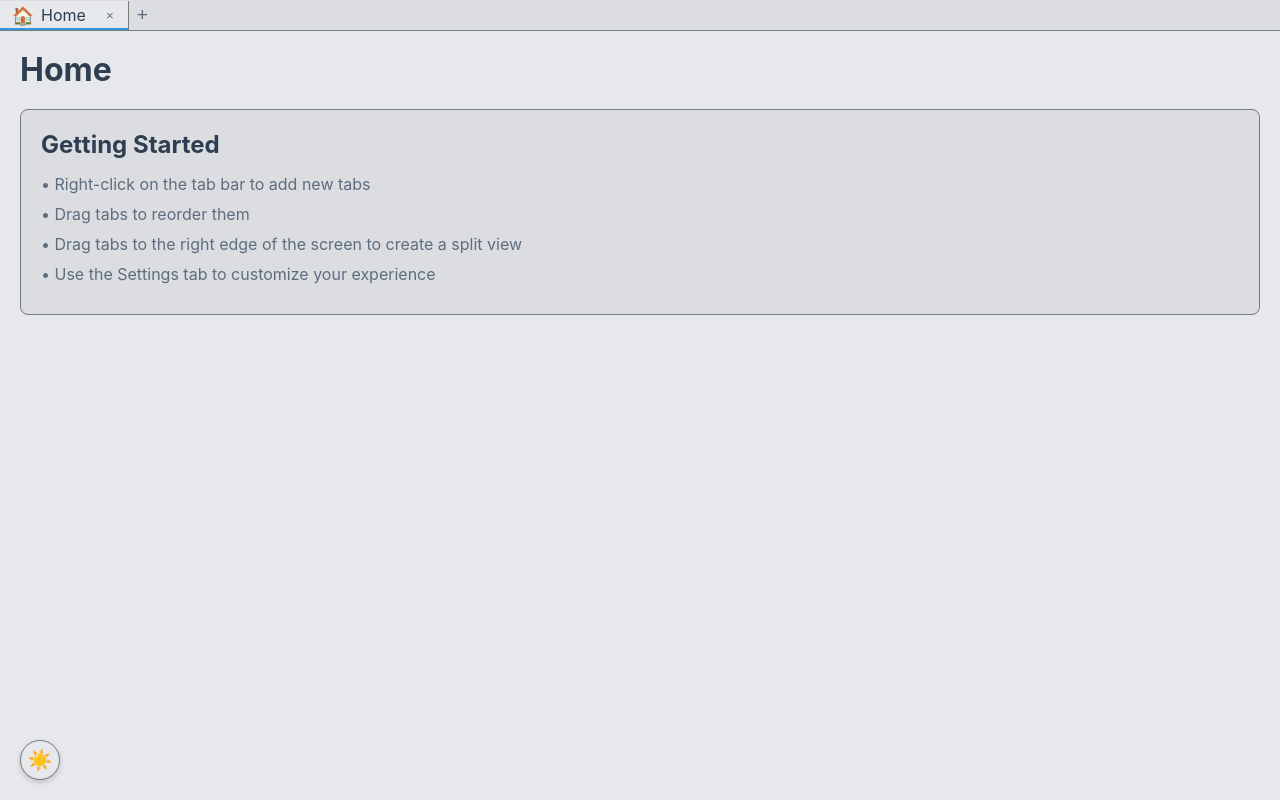
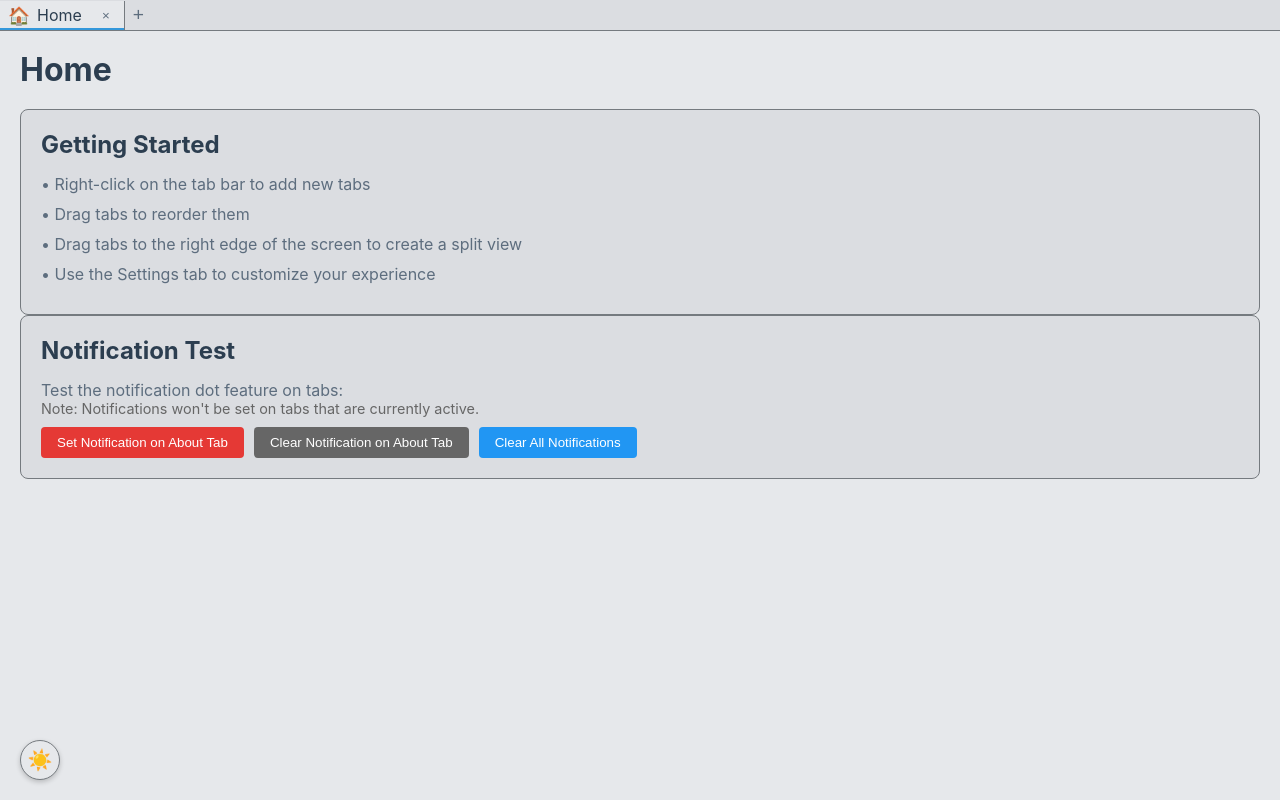
Before and after one commit to t-rugg/Simple-Tab-Framework, a Next.js app: page /play in a window 1280 px wide. Built offline with nearby package versions, Linux system fonts and the light colour scheme.

Commit message:
tab notifications

```diff
--- a/src/components/tabManager.tsx
+++ b/src/components/tabManager.tsx
@@ -36,6 +36,7 @@ interface StoredState {
       id: string;
       type: TabType;
       props: any;
+      hasNotification?: boolean;
     }>;
     activeTabId: string;
   }>;
@@ -113,6 +114,7 @@ const loadStoredState = (): { tabGroups: TabGroup[]; nextTabId: number } => {
               id: tab.id,
               tabComponent: HomeTab,
               props: { ...tab.props, type: 'home' },
+              hasNotification: tab.hasNotification,
             };
           }
           // Use the factory to reconstruct props, passing all saved props
@@ -126,6 +128,7 @@ const loadStoredState = (): { tabGroups: TabGroup[]; nextTabId: number } => {
             id: tab.id,
             tabComponent,
             props,
+            hasNotification: tab.hasNotification,
           };
         }),
         activeTabId: group.activeTabId,
@@ -165,6 +168,7 @@ export const TabManager: React.FC<{ onReady?: () => void }> = ({ onReady }) => {
   const [maxTabWidth, setMaxTabWidth] = useState(16);
   const [ribbonWidth, setRibbonWidth] = useState(4);
   const isDragging = useRef(false);
+  const tabGroupsRef = useRef(tabGroups);
   const { t, i18n } = useTranslation();
 
   // Load stored state after mount to prevent hydration mismatches
@@ -252,6 +256,7 @@ export const TabManager: React.FC<{ onReady?: () => void }> = ({ onReady }) => {
         id: tab.id,
         type: tab.tabComponent.getType(),
         props: tab.props,
+        hasNotification: tab.hasNotification,
       })),
       activeTabId: group.activeTabId,
     }));
@@ -440,6 +445,71 @@ export const TabManager: React.FC<{ onReady?: () => void }> = ({ onReady }) => {
       callbacks.ribbonWidth = ribbonWidth;
     }
 
+    if (requiredCallbacks.includes('setTabNotification')) {
+      callbacks.setTabNotification = setTabNotification;
+    }
+
+    if (requiredCallbacks.includes('clearAllNotifications')) {
+      callbacks.clearAllNotifications = clearAllNotifications;
+    }
+
+    if (requiredCallbacks.includes('setNotificationByType')) {
+      callbacks.setNotificationByType = (tabType: string, hasNotification: boolean): boolean => {
+        // Check current state synchronously first using ref
+        const currentGroups = tabGroupsRef.current;
+
+        let isActive = false;
+        let found = false;
+        let foundTabId = '';
+
+        // Check if the tab is currently active
+        for (const group of currentGroups) {
+          const tabIndex = group.tabs.findIndex(tab =>
+            tab.tabComponent.getType() === tabType
+          );
+          if (tabIndex !== -1) {
+            found = true;
+            foundTabId = group.tabs[tabIndex].id;
+            if (hasNotification && group.activeTabId === foundTabId) {
+              isActive = true;
+              break;
+            }
+          }
+        }
+
+        if (!found) {
+          console.warn(`Tab of type ${tabType} not found`);
+          return false;
+        }
+
+        if (isActive) {
+          return false;
+        }
+
+        // If we get here, the tab exists and is not active, so we can set the notification
+        setTabGroups(prev => {
+          const newGroups = [...prev];
+
+          for (const group of newGroups) {
+            const tabIndex = group.tabs.findIndex(tab =>
+              tab.tabComponent.getType() === tabType
+            );
+            if (tabIndex !== -1) {
+              group.tabs[tabIndex] = {
+                ...group.tabs[tabIndex],
+                hasNotification,
+              };
+              break;
+            }
+          }
+
+          return newGroups;
+        });
+
+        return true;
+      };
+    }
+
     return callbacks;
   };
 
@@ -567,10 +637,12 @@ export const TabManager: React.FC<{ onReady?: () => void }> = ({ onReady }) => {
       newGroups[groupIndex] = {
         ...group,
         tabs: [...group.tabs, newTabInstance],
-        activeTabId: newId,
       };
       return newGroups;
     });
+
+    // Set the new tab as active (this will also clear any notification)
+    setTabActive(group.id, newId);
     setNextTabId(nextTabId + 1);
   };
 
@@ -628,8 +700,20 @@ export const TabManager: React.FC<{ onReady?: () => void }> = ({ onReady }) => {
         newGroups[groupIndex] = {
           ...group,
           tabs: newTabs,
-          activeTabId: newActiveTabId,
         };
+
+        // Set the new active tab (this will also clear any notification)
+        if (newActiveTabId) {
+          newGroups[groupIndex].activeTabId = newActiveTabId;
+          const newActiveTabIndex = newTabs.findIndex(tab => tab.id === newActiveTabId);
+          if (newActiveTabIndex !== -1) {
+            newGroups[groupIndex].tabs[newActiveTabIndex] = {
+              ...newGroups[groupIndex].tabs[newActiveTabIndex],
+              hasNotification: false,
+            };
+          }
+        }
+
         return newGroups;
       });
       setRemovingTabId(null);
@@ -712,15 +796,18 @@ export const TabManager: React.FC<{ onReady?: () => void }> = ({ onReady }) => {
     targetGroup.tabs = [...targetGroup.tabs];
     targetGroup.activeTabId = movedTab.id;
 
-    // Update active tab in source group to be the tab to the left (or right if no left tab)
-    if (sourceGroup.tabs.length > 0) {
-      const newActiveIndex = dragIndex > 0 ? Math.min(dragIndex - 1, sourceGroup.tabs.length - 1) : 0;
-      sourceGroup.activeTabId = sourceGroup.tabs[newActiveIndex].id;
-    }
-
     newGroups[sourceGroupIndex] = sourceGroup;
     newGroups[targetGroupIndex] = targetGroup;
     setTabGroups(newGroups);
+
+    // Set the moved tab as active in the target group (this will clear any notification)
+    setTabActive(targetGroupId, movedTab.id);
+
+    // Set the new active tab in the source group (this will clear any notification)
+    if (sourceGroup.tabs.length > 0) {
+      const newActiveIndex = dragIndex > 0 ? Math.min(dragIndex - 1, sourceGroup.tabs.length - 1) : 0;
+      setTabActive(sourceGroupId, sourceGroup.tabs[newActiveIndex].id);
+    }
 
     // If source group is now empty, remove it and ensure remaining group has ID "1"
     if (sourceGroup.tabs.length === 0) {
@@ -758,25 +845,37 @@ export const TabManager: React.FC<{ onReady?: () => void }> = ({ onReady }) => {
       const newGroup: TabGroup = {
         id: groupId === '1' ? '2' : '1', // Use 2 if source is 1, otherwise use 1
         tabs: [tab],
-        activeTabId: tab.id,
+        activeTabId: tab.id, // Default to the moved tab
       };
 
       // Remove the tab from the original group
       const updatedSourceGroup = {
         ...sourceGroup,
         tabs: sourceGroup.tabs.filter(t => t.id !== tabId),
-        activeTabId: sourceGroup.tabs[0]?.id || '1',
+        activeTabId: sourceGroup.tabs[0]?.id || '1', // Default to first remaining tab
       };
 
       // If the source group is now empty, remove it
       if (updatedSourceGroup.tabs.length === 0) {
-        return [...prev.filter(g => g.id !== groupId), newGroup];
+        const newGroups = [...prev.filter(g => g.id !== groupId), newGroup];
+        // Set the moved tab as active in the new group
+        setTimeout(() => setTabActive(newGroup.id, tab.id), 0);
+        return newGroups;
       }
 
       // Otherwise, update the source group and add the new group
       const newGroups = [...prev];
       newGroups[sourceGroupIndex] = updatedSourceGroup;
       newGroups.push(newGroup);
+
+      // Set the moved tab as active in the new group
+      setTimeout(() => setTabActive(newGroup.id, tab.id), 0);
+
+      // Set the first remaining tab as active in the source group
+      if (updatedSourceGroup.tabs.length > 0) {
+        setTimeout(() => setTabActive(groupId, updatedSourceGroup.tabs[0].id), 0);
+      }
+
       return newGroups;
     });
   };
@@ -834,8 +933,102 @@ export const TabManager: React.FC<{ onReady?: () => void }> = ({ onReady }) => {
     setViewRatio(1);
   };
 
+  // Utility function to set notification on a specific tab
+  const setTabNotification = (tabId: string, hasNotification: boolean) => {
+    // Check current state synchronously first using ref
+    const currentGroups = tabGroupsRef.current;
+
+    let isActive = false;
+    let found = false;
+
+    // Check if the tab is currently active
+    for (const group of currentGroups) {
+      const tabIndex = group.tabs.findIndex(tab => tab.id === tabId);
+      if (tabIndex !== -1) {
+        found = true;
+        if (hasNotification && group.activeTabId === tabId) {
+          isActive = true;
+          break;
+        }
+      }
+    }
+
+    if (!found) {
+      console.warn(`Tab with ID ${tabId} not found`);
+      return;
+    }
+
+    if (isActive) {
+      return;
+    }
+
+    // If we get here, the tab exists and is not active, so we can set the notification
+    setTabGroups(prev => {
+      const newGroups = [...prev];
+
+      for (const group of newGroups) {
+        const tabIndex = group.tabs.findIndex(tab => tab.id === tabId);
+        if (tabIndex !== -1) {
+          group.tabs[tabIndex] = {
+            ...group.tabs[tabIndex],
+            hasNotification,
+          };
+          break;
+        }
+      }
+
+      return newGroups;
+    });
+  };
+
+  // Utility function to clear all notifications
+  const clearAllNotifications = () => {
+    setTabGroups(prev => {
+      const newGroups = [...prev];
+      for (const group of newGroups) {
+        group.tabs = group.tabs.map(tab => ({
+          ...tab,
+          hasNotification: false,
+        }));
+      }
+      return newGroups;
+    });
+  };
+
+  // Helper function to set a tab as active and clear its notification
+  const setTabActive = (groupId: string, tabId: string) => {
+    setTabGroups(prev => {
+      const newGroups = [...prev];
+      const groupIndex = newGroups.findIndex(g => g.id === groupId);
+
+      if (groupIndex === -1) {
+        console.warn(`Group with ID ${groupId} not found`);
+        return prev;
+      }
+
+      const group = newGroups[groupIndex];
+      const tabIndex = group.tabs.findIndex(tab => tab.id === tabId);
+
+      if (tabIndex === -1) {
+        console.warn(`Tab with ID ${tabId} not found in group ${groupId}`);
+        return prev;
+      }
+
+      // Update the active tab ID
+      group.activeTabId = tabId;
+
+      // Clear notification from the newly active tab
+      group.tabs[tabIndex] = {
+        ...group.tabs[tabIndex],
+        hasNotification: false,
+      };
+
+      return newGroups;
+    });
+  };
+
   const renderTabContent = (tabInstance: TabInstance) => {
-    const { tabComponent, props } = tabInstance;
+    const { tabComponent, props, id } = tabInstance;
 
     if (!tabComponent) {
       console.error('TabInstance missing tabComponent:', tabInstance);
@@ -843,7 +1036,9 @@ export const TabManager: React.FC<{ onReady?: () => void }> = ({ onReady }) => {
     }
 
     try {
-      return tabComponent.render(props);
+      // Pass the tab ID to the component
+      const propsWithId = { ...props, tabId: id };
+      return tabComponent.render(propsWithId);
     } catch (error) {
       console.error('Error rendering tab:', error);
       return <div>Error: Failed to render tab</div>;
@@ -910,6 +1105,10 @@ export const TabManager: React.FC<{ onReady?: () => void }> = ({ onReady }) => {
     }
   }, [tabGroups]);
 
+  useEffect(() => {
+    tabGroupsRef.current = tabGroups;
+  }, [tabGroups]);
+
   return (
     <DndProvider backend={HTML5Backend}>
       <div className="tab-manager">
@@ -943,19 +1142,7 @@ export const TabManager: React.FC<{ onReady?: () => void }> = ({ onReady }) => {
                   tabs={group.tabs}
                   activeTabId={group.activeTabId}
                   onTabSelect={tabId => {
-                    setTabGroups(prev => {
-                      const newGroups = [...prev];
-                      const groupIndex = newGroups.findIndex(
-                        g => g.id === group.id
-                      );
-                      if (groupIndex !== -1) {
-                        newGroups[groupIndex] = {
-                          ...newGroups[groupIndex],
-                          activeTabId: tabId,
-                        };
-                      }
-                      return newGroups;
-                    });
+                    setTabActive(group.id, tabId);
                   }}
                   onTabClose={tabId => closeTab(group.id, tabId)}
                   onTabMove={moveTab}
--- a/src/components/tabs/homeTab.tsx
+++ b/src/components/tabs/homeTab.tsx
@@ -5,20 +5,59 @@ import { TabFactory, TabComponentProps, Tab } from '@/types/index';
 
 export class HomeTabFactory implements TabFactory {
   getRequiredCallbacks(): string[] {
-    return [];
+    return ['setTabNotification', 'clearAllNotifications', 'setNotificationByType'];
   }
 
-  createTabProps({ title }: { id: string; title: string }) {
+  createTabProps({ title, setTabNotification, clearAllNotifications, setNotificationByType }: {
+    id: string;
+    title: string;
+    setTabNotification?: (tabId: string, hasNotification: boolean) => void;
+    clearAllNotifications?: () => void;
+    setNotificationByType?: (tabType: string, hasNotification: boolean) => boolean;
+  }) {
     return {
       title,
       emoji: '🏠',
       type: 'home',
+      setTabNotification,
+      clearAllNotifications,
+      setNotificationByType,
     };
   }
 }
 
-export const HomeTab: React.FC<TabComponentProps> & Tab = () => {
+export const HomeTab: React.FC<TabComponentProps> & Tab = ({
+  setTabNotification,
+  clearAllNotifications,
+  setNotificationByType,
+  tabId
+}: TabComponentProps & {
+  setTabNotification?: (tabId: string, hasNotification: boolean) => void;
+  clearAllNotifications?: () => void;
+  setNotificationByType?: (tabType: string, hasNotification: boolean) => boolean;
+  tabId?: string;
+}) => {
   const { t } = useTranslation();
+
+  const handleSetNotification = () => {
+    // Set notification on the About tab
+    const success = setNotificationByType?.('about', true);
+
+    if (success === false) {
+      // The About tab is currently active, so notification wasn't set
+      console.log('About tab is currently active - notification not set');
+      // You could show a toast or alert here if you want user feedback
+    }
+  };
+
+  const handleClearNotification = () => {
+    // Clear notification from the About tab
+    setNotificationByType?.('about', false);
+  };
+
+  const handleClearAllNotifications = () => {
+    clearAllNotifications?.();
+  };
 
   return (
     <div className="tab-content-wrapper">
@@ -34,6 +73,56 @@ export const HomeTab: React.FC<TabComponentProps> & Tab = () => {
           <li>• {t('home.instructions.customize')}</li>
         </ul>
       </div>
+
+      {/* Notification Test Section */}
+      <div className="content-box">
+        <h2>Notification Test</h2>
+        <p>Test the notification dot feature on tabs:</p>
+        <p style={{ fontSize: '0.9em', color: '#666', marginBottom: '10px' }}>
+          Note: Notifications won't be set on tabs that are currently active.
+        </p>
+        <div style={{ display: 'flex', gap: '10px', marginTop: '10px' }}>
+          <button
+            onClick={handleSetNotification}
+            style={{
+              padding: '8px 16px',
+              backgroundColor: '#e53935',
+              color: 'white',
+              border: 'none',
+              borderRadius: '4px',
+              cursor: 'pointer'
+            }}
+          >
+            Set Notification on About Tab
+          </button>
+          <button
+            onClick={handleClearNotification}
+            style={{
+              padding: '8px 16px',
+              backgroundColor: '#666',
+              color: 'white',
+              border: 'none',
+              borderRadius: '4px',
+              cursor: 'pointer'
+            }}
+          >
+            Clear Notification on About Tab
+          </button>
+          <button
+            onClick={handleClearAllNotifications}
+            style={{
+              padding: '8px 16px',
+              backgroundColor: '#2196f3',
+              color: 'white',
+              border: 'none',
+              borderRadius: '4px',
+              cursor: 'pointer'
+            }}
+          >
+            Clear All Notifications
+          </button>
+        </div>
+      </div>
     </div>
   );
 };
--- a/src/components/ui/Tab.tsx
+++ b/src/components/ui/Tab.tsx
@@ -37,6 +37,7 @@ interface TabProps {
   isRightmost?: boolean;
   isNew?: boolean;
   ribbon?: RibbonType;
+  hasNotification?: boolean;
 }
 
 export const Tab: React.FC<TabProps> = ({
@@ -56,6 +57,7 @@ export const Tab: React.FC<TabProps> = ({
   isRemoving = false,
   isNew = false,
   ribbon = 'none',
+  hasNotification = false,
 }) => {
   const ref = useRef<HTMLDivElement>(null);
   const [] = useState(false);
@@ -271,6 +273,7 @@ export const Tab: React.FC<TabProps> = ({
         >
           ×
         </button>
+        {hasNotification && <div className="tab-notification-dot" />}
       </div>
       <TabDropdown
         isOpen={isDropdownOpen}
--- a/src/components/ui/TabBar.tsx
+++ b/src/components/ui/TabBar.tsx
@@ -76,6 +76,7 @@ export const TabBar: React.FC<TabBarProps> = ({
             isRightmost={index === tabs.length - 1}
             isNew={id === newTabId}
             ribbon={ribbon as RibbonType}
+            hasNotification={tabInstance.hasNotification}
           />
         );
       })}
--- a/src/components/ui/tab.css
+++ b/src/components/ui/tab.css
@@ -1,7 +1,7 @@
 .tab {
   display: flex;
   align-items: center;
-  padding: 4px 12px;
+  padding: 4px 12px 4px 8px;
   background-color: var(--bgSecondary);
   border-right: 1px solid var(--borderColor);
   cursor: pointer;
@@ -122,3 +122,32 @@
   color: var(--closeHover);
   text-shadow: 0 0 3px var(--closeHover);
 }
+
+.tab-notification-dot {
+  position: absolute;
+  top: calc(50% - 2px);
+  right: 8px;
+  width: 8px;
+  height: 8px;
+  background-color: var(--accentColor);
+  border-radius: 50%;
+  pointer-events: none;
+  z-index: 2;
+  box-shadow: 0 0 6px rgba(77, 171, 255, 0.4);
+}
+
+@keyframes notificationPulse {
+  0%, 100% {
+    transform: translateY(-50%) scale(1);
+    opacity: 1;
+  }
+  50% {
+    transform: translateY(-50%) scale(1.2);
+    opacity: 0.7;
+  }
+}
+
+/* Ensure the dot doesn't interfere with the close button when tab is active */
+.tab.active .tab-notification-dot {
+  right: 20px;
+}
--- a/src/i18n/translations/en.json
+++ b/src/i18n/translations/en.json
@@ -62,7 +62,9 @@
   "theme": {
     "light": "Light",
     "dark": "Dark",
-    "system": "System"
+    "system": "System",
+    "modeEnabled": "{{mode}} mode enabled",
+    "switchTo": "Switch to {{mode}} mode"
   },
   "common": {
     "close": "Close",
--- a/src/i18n/translations/fr.json
+++ b/src/i18n/translations/fr.json
@@ -62,7 +62,9 @@
   "theme": {
     "light": "Clair",
     "dark": "Sombre",
-    "system": "Système"
+    "system": "Système",
+    "modeEnabled": "Mode {{mode}} activé",
+    "switchTo": "Passer au mode {{mode}}"
   },
   "common": {
     "close": "Fermer",
--- a/src/types/tabs.ts
+++ b/src/types/tabs.ts
@@ -90,4 +90,5 @@ export interface TabInstance {
   id: string;
   tabComponent: Tab;
   props?: any; // Additional props for the tab component
+  hasNotification?: boolean;
 }
```
